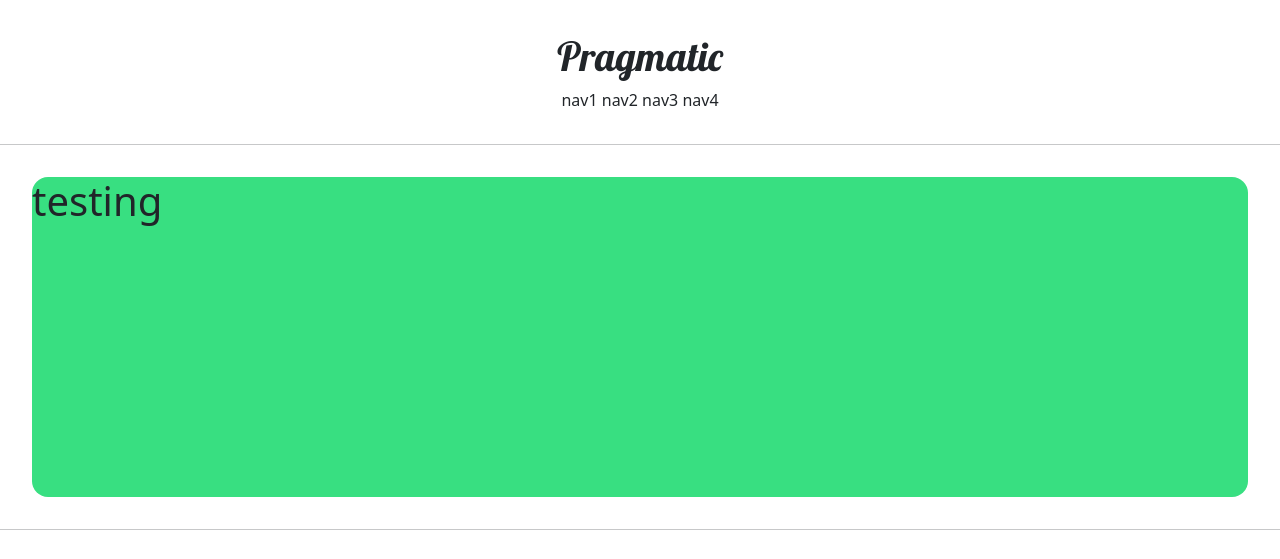
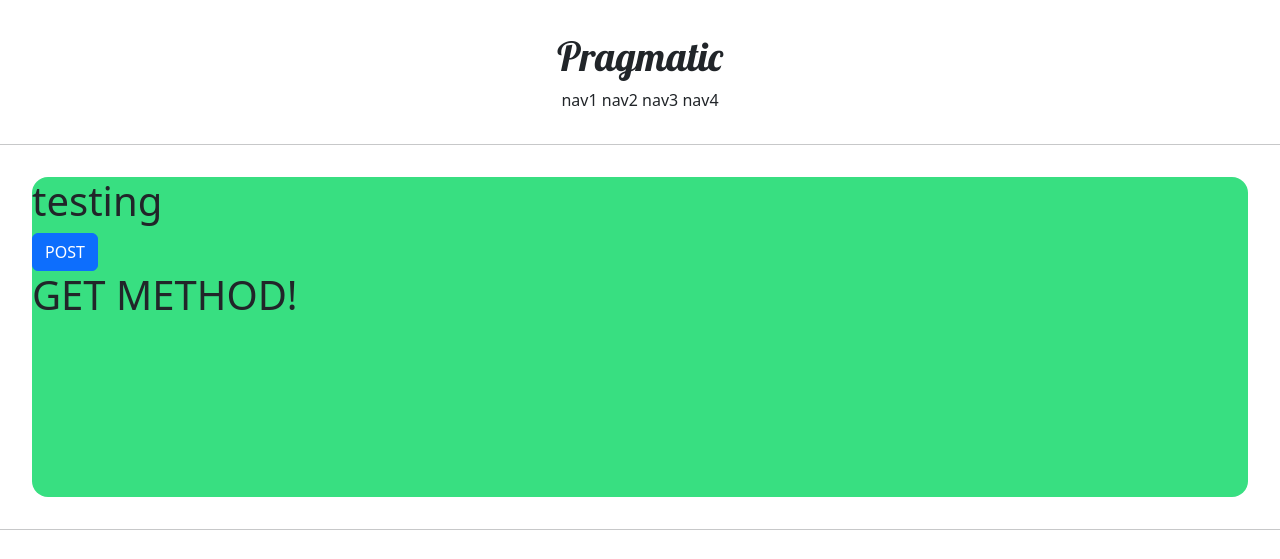
Before and after one commit to castberry10/Pinterest-django, a Django app: page /account/hello_world/ in a window 1280 px wide. Shown: the top 559 px of the page. Run offline with Django 3.2, Linux system fonts and the light colour scheme.

Commit message:
GET, POST protocol practice

```diff
--- a/accountapp/templates/accountapp/helloworld.html
+++ b/accountapp/templates/accountapp/helloworld.html
@@ -1,19 +1,18 @@
 {% extends 'base.html' %}
 
 {% block content %}
-    <style>
-        .testing{
-            background-color:white;
-            height: 3rem;
-            width: 3rem;
-            margin: 1rem;
-        }
-    </style>
+
     <div style = "height: 20rem; background-color: #38df81; border-radius: 1rem; margin: 2rem"  >
         <h1> testing </h1>
 
+        <form action="/account/hello_world/" method="post">
+            {% csrf_token %}
+            <input type = "submit" class="btn btn-primary" value="POST">
+        </form>
 
-
+        <h1>
+            {{text}}
+        </h1>
 
 
     </div>
--- a/accountapp/views.py
+++ b/accountapp/views.py
@@ -1,7 +1,11 @@
 from django.shortcuts import render
-from django.http import HttpResponse
+# from django.http import HttpResponse
+
 # Create your views here.
 
+
 def hello_world(request):
-    # return render(request, 'base.html')
-    return render(request, 'accountapp/helloworld.html')
+    if request.method == "POST":
+        return render(request, 'accountapp/helloworld.html', context={'text': 'POST METHOD!'})
+    else:
+        return render(request, 'accountapp/helloworld.html', context={'text': 'GET METHOD!'})
```
